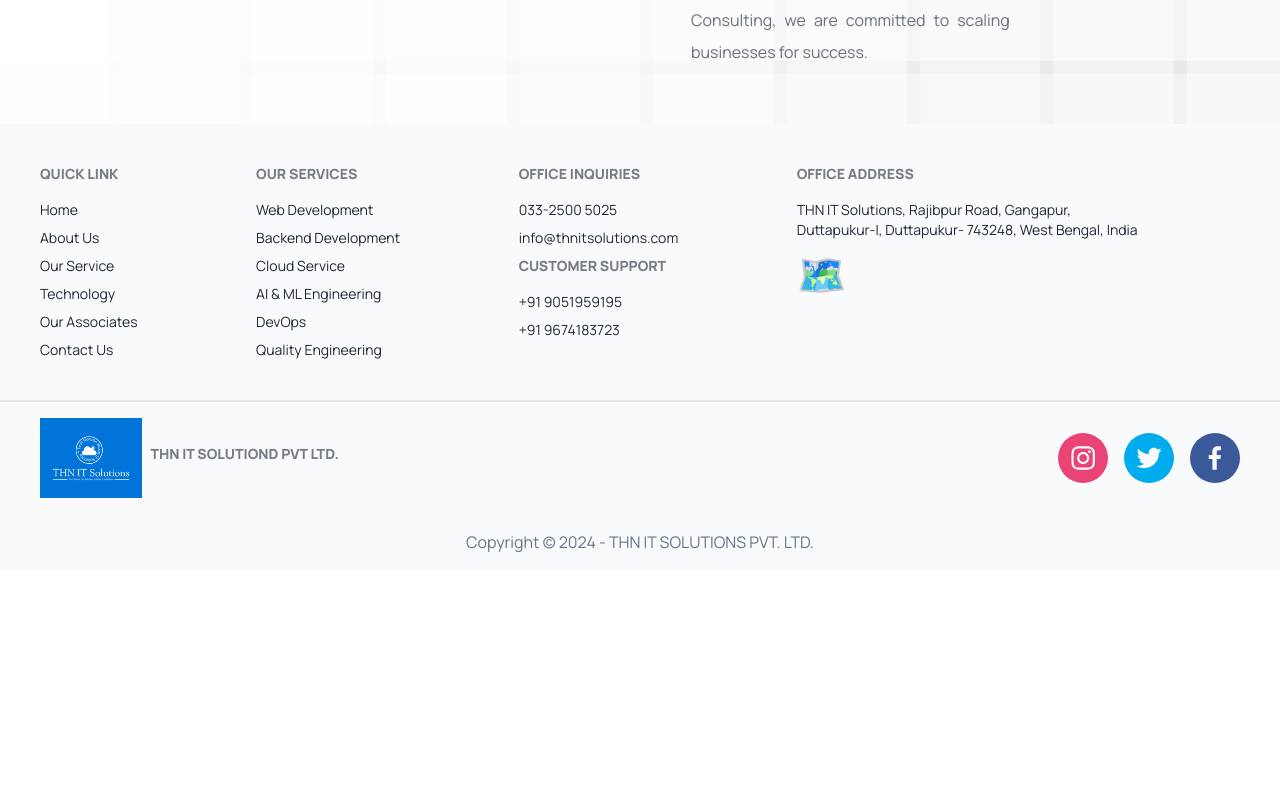
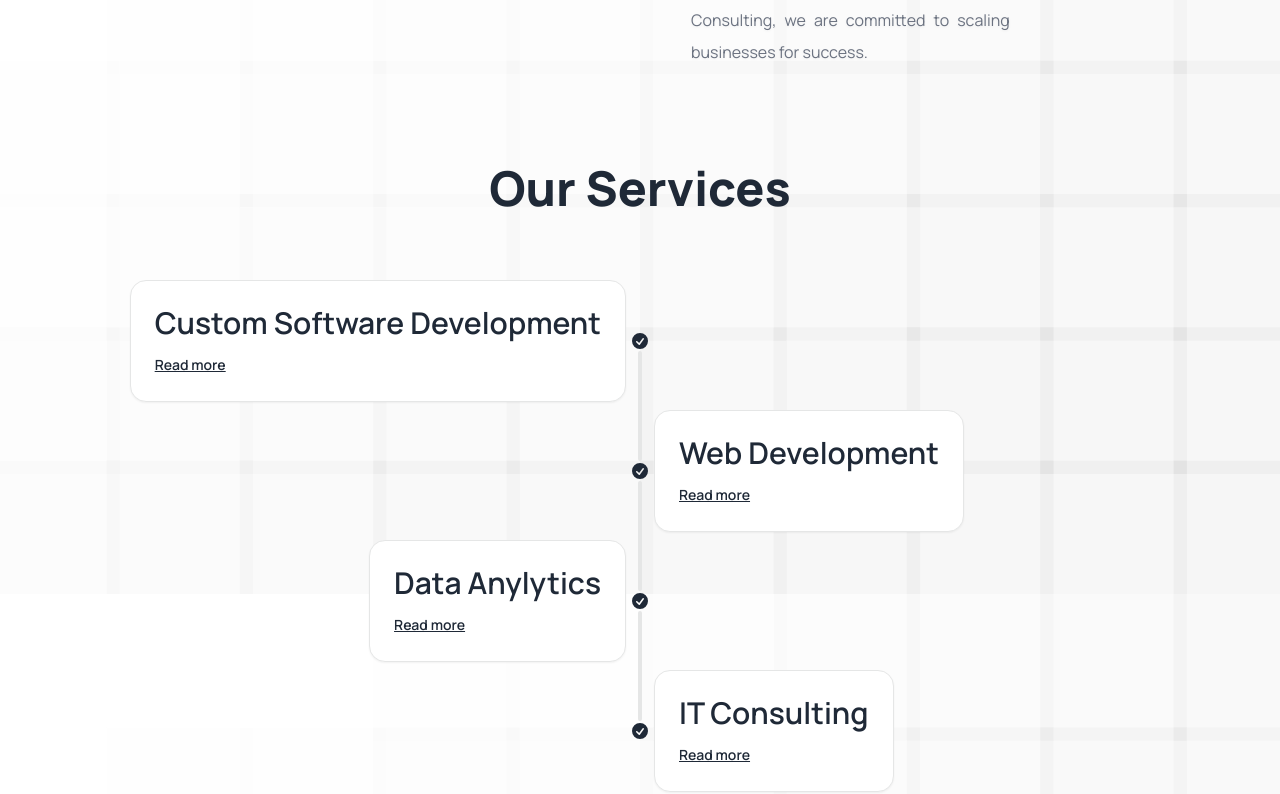
Before and after one commit to whyehtasam/THN-IT-Solutions, a React (Vite) app: page / in a window 1280 px wide. Shown: the part 1806-2600 px from the top of the page. Before the commit the page ends 2376 px from the top, so only its background shows below. Built offline with nearby package versions, Linux system fonts and the light colour scheme.

Commit message:
Add service intro cards to App component

```diff
--- a/src/App.jsx
+++ b/src/App.jsx
@@ -18,6 +18,8 @@ import Intro3 from "./components/about/Intro3";
 import "./assets/bg.css";
 import svg from "./assets/Animated Shape.svg";
 // defining the App component
+import {IntroServiceCardData} from './components/introCards/cardData'
+import ServiceIntro from "./components/trees/ServiceIntro";
 function App() {
   return (
     <div className=" svg ">
@@ -49,6 +51,10 @@ function App() {
                 <IntroBanner />
                 <IntroCards />
                 <Intro3 /> */}
+                {/* <IntroBanner title="Our Services"/> */}
+                {/* <IntroCards data={IntroServiceCardData}/> */}
+                <ServiceIntro />
+
 
               </div>
             }
--- a/src/components/introCards/cardData.js
+++ b/src/components/introCards/cardData.js
@@ -67,3 +67,30 @@ export const cardDetails = [
         description: "Our team of skilled and experienced professionals is passionate about technology. We combine expertise with creativity to develop solutions that drive success."
     }
   ]
+
+  export const IntroServiceCardData =[
+    {
+        id: 1,
+        title: "Custom Software Development",
+        description:''
+
+    },
+    {
+        id: 2,
+        title: "Data Anylytics",
+        description:''
+
+    },
+    {
+        id: 3,
+        title: "Web Development",
+        description:''
+
+    },
+    {
+        id: 4,
+        title: "IT Consulting ",
+        description:''
+
+    }
+  ]
--- /dev/null
+++ b/src/components/trees/ServiceIntro.jsx
@@ -0,0 +1,102 @@
+import Container from "../wrappers/Container";
+
+const ServiceIntro = () => {
+  return (
+    <section className="secvice  pb-16">
+      <Container className="pt-0">
+        <h1 className="text-5xl text-center font-bold mb-16">Our Services</h1>
+        <ul className="timeline timeline-vertical">
+          <li>
+            <div className="timeline-start timeline-box text-3xl p-6 font-semibold">
+              <h1>Custom Software Development</h1>
+              <button className=" link text-sm">Read more</button>
+            </div>
+            <div className="timeline-middle">
+              <svg
+                xmlns="http://www.w3.org/2000/svg"
+                viewBox="0 0 20 20"
+                fill="currentColor"
+                className="w-5 h-5"
+              >
+                <path
+                  fillRule="evenodd"
+                  d="M10 18a8 8 0 100-16 8 8 0 000 16zm3.857-9.809a.75.75 0 00-1.214-.882l-3.483 4.79-1.88-1.88a.75.75 0 10-1.06 1.061l2.5 2.5a.75.75 0 001.137-.089l4-5.5z"
+                  clipRule="evenodd"
+                />
+              </svg>
+            </div>
+            <hr />
+          </li>
+          <li>
+            <hr />
+            <div className="timeline-middle">
+              <svg
+                xmlns="http://www.w3.org/2000/svg"
+                viewBox="0 0 20 20"
+                fill="currentColor"
+                className="w-5 h-5"
+              >
+                <path
+                  fillRule="evenodd"
+                  d="M10 18a8 8 0 100-16 8 8 0 000 16zm3.857-9.809a.75.75 0 00-1.214-.882l-3.483 4.79-1.88-1.88a.75.75 0 10-1.06 1.061l2.5 2.5a.75.75 0 001.137-.089l4-5.5z"
+                  clipRule="evenodd"
+                />
+              </svg>
+            </div>
+            <div className="timeline-end timeline-box text-3xl p-6  font-semibold">
+              <h1>Web Development</h1>
+              <button className=" link text-sm">Read more</button>
+            </div>
+            <hr />
+          </li>
+          <li>
+            <hr />
+            <div className="timeline-start timeline-box text-3xl p-6 font-semibold">
+              <h1>Data Anylytics</h1>
+              <button className=" link text-sm">Read more</button>
+            </div>
+            <div className="timeline-middle">
+              <svg
+                xmlns="http://www.w3.org/2000/svg"
+                viewBox="0 0 20 20"
+                fill="currentColor"
+                className="w-5 h-5"
+              >
+                <path
+                  fillRule="evenodd"
+                  d="M10 18a8 8 0 100-16 8 8 0 000 16zm3.857-9.809a.75.75 0 00-1.214-.882l-3.483 4.79-1.88-1.88a.75.75 0 10-1.06 1.061l2.5 2.5a.75.75 0 001.137-.089l4-5.5z"
+                  clipRule="evenodd"
+                />
+              </svg>
+            </div>
+            <hr />
+          </li>
+          <li>
+            <hr />
+            <div className="timeline-middle">
+              <svg
+                xmlns="http://www.w3.org/2000/svg"
+                viewBox="0 0 20 20"
+                fill="currentColor"
+                className="w-5 h-5"
+              >
+                <path
+                  fillRule="evenodd"
+                  d="M10 18a8 8 0 100-16 8 8 0 000 16zm3.857-9.809a.75.75 0 00-1.214-.882l-3.483 4.79-1.88-1.88a.75.75 0 10-1.06 1.061l2.5 2.5a.75.75 0 001.137-.089l4-5.5z"
+                  clipRule="evenodd"
+                />
+              </svg>
+            </div>
+            <div className="timeline-end timeline-box text-3xl p-6 font-semibold">
+              <h1>IT Consulting</h1>
+              <button className=" link text-sm">Read more</button>
+            </div>
+
+          </li>
+        </ul>
+      </Container>
+    </section>
+  );
+};
+
+export default ServiceIntro;
--- /dev/null
+++ b/src/components/trees/TimelineItem.jsx
@@ -0,0 +1,26 @@
+const TimelineItem = ({ position, title }) => (
+    <li>
+      <hr />
+      <div className={`timeline-${position} timeline-box text-3xl p-6 font-semibold`}>
+        <h1>{title}</h1>
+        <button className=" link text-sm">Read more</button>
+      </div>
+      <div className="timeline-middle">
+        <svg
+          xmlns="http://www.w3.org/2000/svg"
+          viewBox="0 0 20 20"
+          fill="currentColor"
+          className="w-5 h-5"
+        >
+          <path
+            fillRule="evenodd"
+            d="M10 18a8 8 0 100-16 8 8 0 000 16zm3.857-9.809a.75.75 0 00-1.214-.882l-3.483 4.79-1.88-1.88a.75.75 0 10-1.06 1.061l2.5 2.5a.75.75 0 001.137-.089l4-5.5z"
+            clipRule="evenodd"
+          />
+        </svg>
+      </div>
+      <hr />
+    </li>
+  );
+
+  export default TimelineItem
```
Also changed, not shown: src/components/trees/tick.svg (added).
